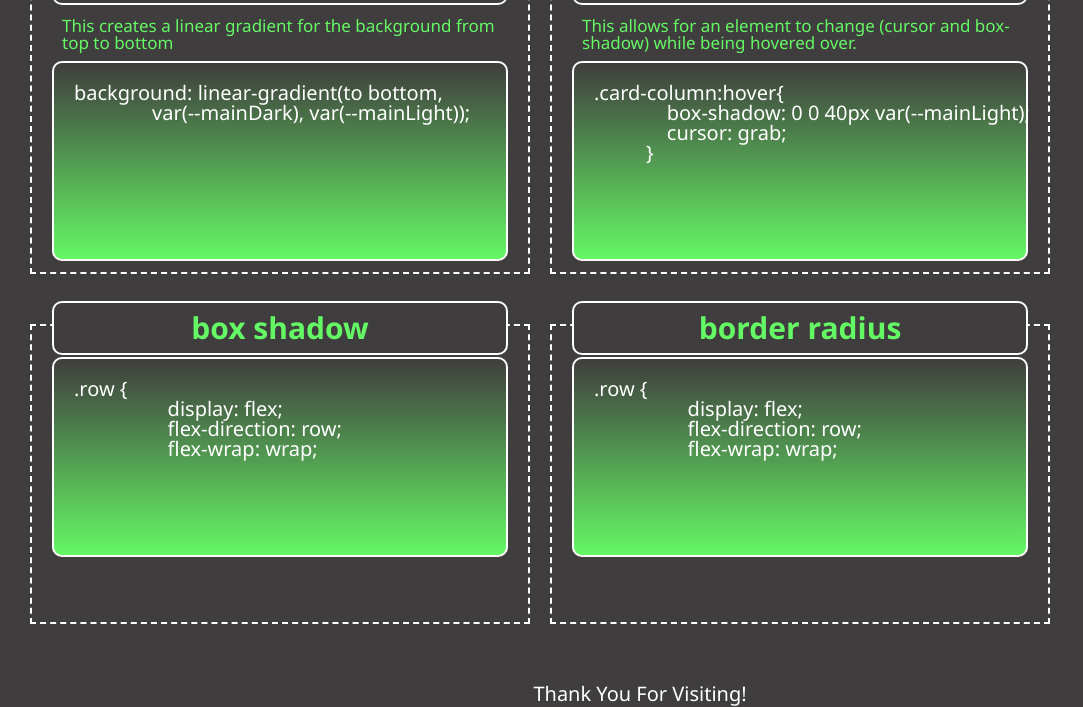
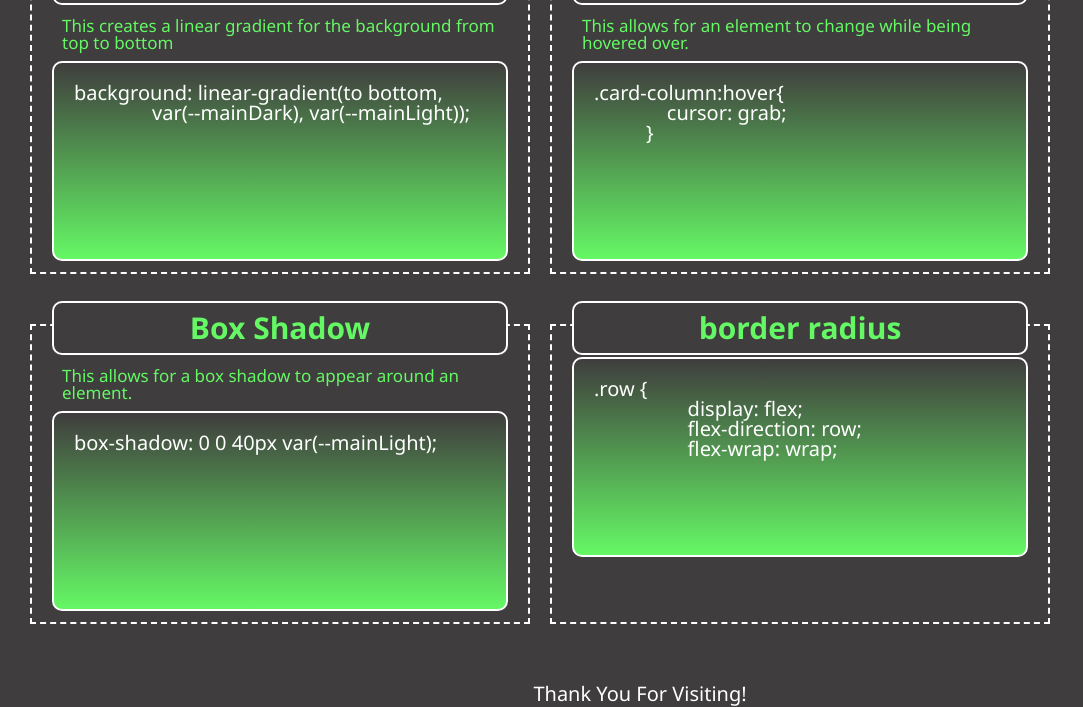
Before and after one commit to Taylor-Brandon/Css-Wireframe, a plain HTML site: page index.html in a window 1280 px wide. Shown: the part 575-1282 px from the top of the page, without its empty margins (0-1083 px from the left). Drawn offline with Linux system fonts and the light colour scheme.

Commit message:
added fifth Css snippet

```diff
--- a/index.html
+++ b/index.html
@@ -57,9 +57,8 @@
         <figure class="card code-card">
           <h2 class="card-header">Psuedo Class (:hover)</h2>
           <div class="card-body">
-            <p class="card-p">This allows for an element to change (cursor and box-shadow) while being hovered over.</p>
+            <p class="card-p">This allows for an element to change while being hovered over.</p>
             <pre class="code-block"><code>.card-column:hover{
-              box-shadow: 0 0 40px var(--mainLight);
               cursor: grab;
           }
               </code></pre>
@@ -68,12 +67,10 @@
       </div>
       <div class="card-column">
         <figure class="card code-card">
-          <h2 class="card-header">box shadow</h2>
+          <h2 class="card-header">Box Shadow</h2>
           <div class="card-body">
-            <pre class="code-block"><code>.row {
-                  display: flex;
-                  flex-direction: row;
-                  flex-wrap: wrap;
+            <p class="card-p">This allows for a box shadow to appear around an element.</p>
+            <pre class="code-block"><code>box-shadow: 0 0 40px var(--mainLight);
               </code></pre>
           </div>
         </figure>
```
